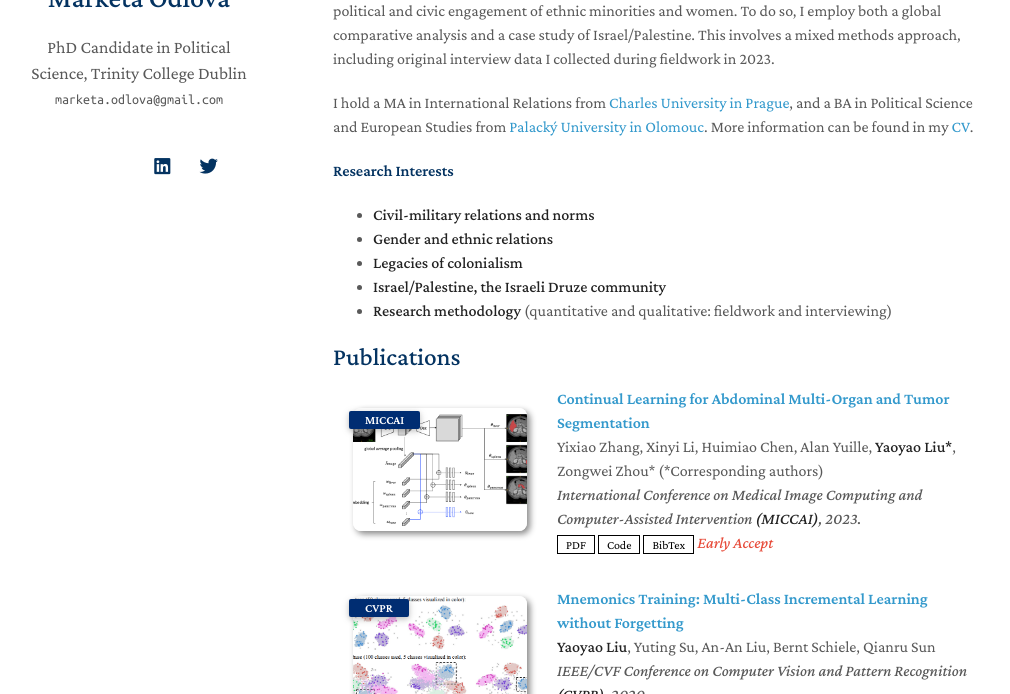
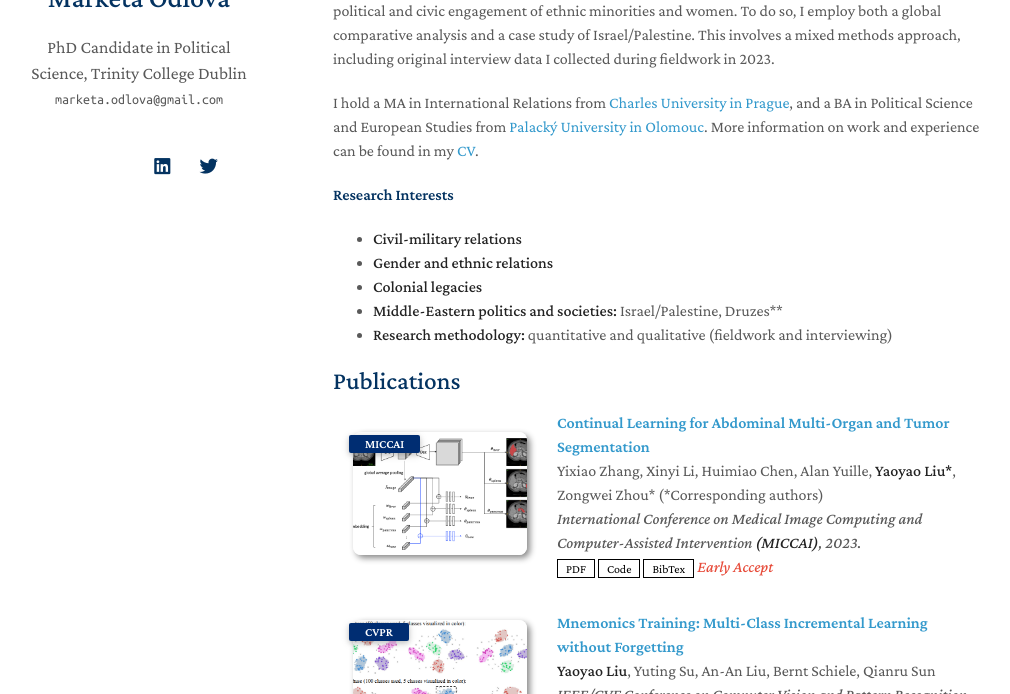
Before and after one commit to marketao/marketao.github.io, a Jekyll site: the page built from index.md, in a window 1280 px wide and 900 px high, cut to the strip 206-900 px from the top of the window. Shown: the whole strip, without its empty margins (137-1147 px from the left). Built offline with Jekyll 4.4.1, drawn with Linux system fonts in a browser that asks for light colours; nearby versions of some CDN libraries; a style sheet for code colours, icons or effects is not loaded; our own code applies the rules of GitHub Pages for plain Markdown files.

Commit message:
Update index.md

```diff
--- a/index.md
+++ b/index.md
@@ -6,15 +6,15 @@ layout: homepage
 
 I am a 4th year PhD candidate in Political Science at <a href="http://tcd.ie" target="_blank">Trinity College Dublin</a>. My research focuses on the interaction between civil-military relations, ethnicity, gender, and colonialism. In my dissertation, <em>Essays on the Impact of Conscription on Marginalized Groups</em>, I investigate the determinants of ethnically selective conscription and explore the impact of military institutions on citizenship and political and civic engagement of ethnic minorities and women. To do so, I employ both a global comparative analysis and a case study of Israel/Palestine. This involves a mixed methods approach, including original interview data I collected during fieldwork in 2023.
 
-I hold a MA in International Relations from <a href="http://cuni.cz" target="_blank">Charles University in Prague</a>, and a BA in Political Science and European Studies from <a href="http://upol.cz" target="_blank">Palacký University in Olomouc</a>. More information can be found in my [CV](assets/files/curriculum_vitae.pdf).
+I hold a MA in International Relations from <a href="http://cuni.cz" target="_blank">Charles University in Prague</a>, and a BA in Political Science and European Studies from <a href="http://upol.cz" target="_blank">Palacký University in Olomouc</a>. More information on work and experience can be found in my [CV](assets/files/curriculum_vitae.pdf).
 
 #### Research Interests
 
-- **Civil-military relations and norms**
+- **Civil-military relations**
 - **Gender and ethnic relations**
-- **Legacies of colonialism**
-- **Israel/Palestine, the Israeli Druze community**
-- **Research methodology** (quantitative and qualitative: fieldwork and interviewing)
+- **Colonial legacies**
+- **Middle-Eastern politics and societies:** Israel/Palestine, Druzes**
+- **Research methodology:** quantitative and qualitative (fieldwork and interviewing)
 
 {% include_relative _includes/publications.md %}
 
```
